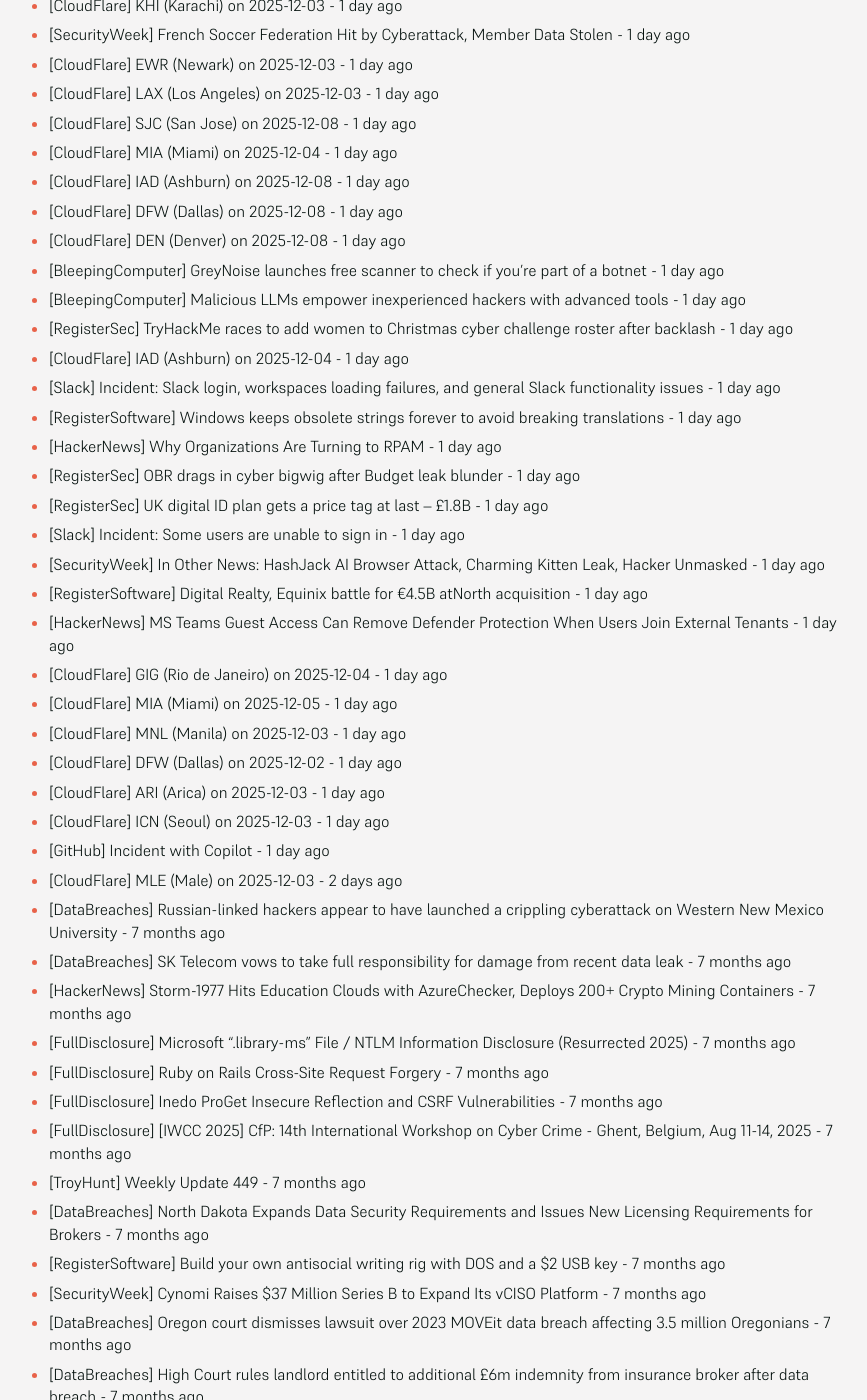
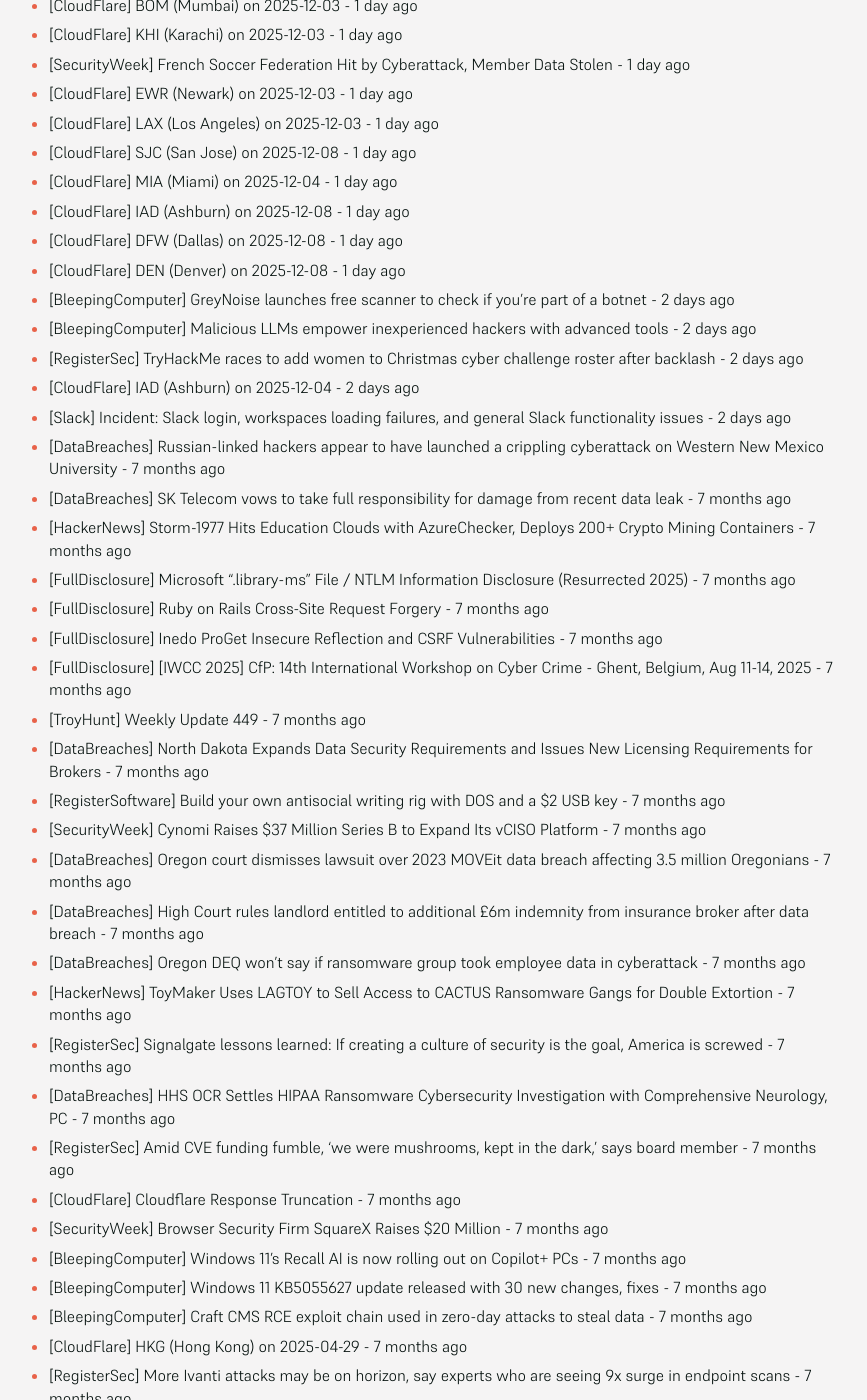
Before and after one commit to SecOpsNews/news, a Jekyll site: the page built from index.md, in a window 1280 px wide and 1400 px high, scrolled down 721 px. Shown: the whole window, without its empty margins (215-1082 px from the left). Built offline with Jekyll 4.4.1, drawn with Linux system fonts in a browser that asks for light colours; some of the changed text lies outside the part shown.

Commit message:
New Feed

```diff
--- a/index.md
+++ b/index.md
@@ -33,27 +34,11 @@ description: Latest Updates
 - [CloudFlare] IAD (Ashburn) on 2025-12-08 - 1 day ago
 - [CloudFlare] DFW (Dallas) on 2025-12-08 - 1 day ago
 - [CloudFlare] DEN (Denver) on 2025-12-08 - 1 day ago
-- [BleepingComputer] GreyNoise launches free scanner to check if you're part of a botnet - 1 day ago
-- [BleepingComputer] Malicious LLMs empower inexperienced hackers with advanced tools - 1 day ago
-- [RegisterSec] TryHackMe races to add women to Christmas cyber challenge roster after backlash - 1 day ago
-- [CloudFlare] IAD (Ashburn) on 2025-12-04 - 1 day ago
-- [Slack] Incident: Slack login, workspaces loading failures, and general Slack functionality issues - 1 day ago
-- [RegisterSoftware] Windows keeps obsolete strings forever to avoid breaking translations - 1 day ago
-- [HackerNews] Why Organizations Are Turning to RPAM - 1 day ago
-- [RegisterSec] OBR drags in cyber bigwig after Budget leak blunder - 1 day ago
-- [RegisterSec] UK digital ID plan gets a price tag at last – £1.8B - 1 day ago
-- [Slack] Incident: Some users are unable to sign in - 1 day ago
-- [SecurityWeek] In Other News: HashJack AI Browser Attack, Charming Kitten Leak, Hacker Unmasked - 1 day ago
-- [RegisterSoftware] Digital Realty, Equinix battle for €4.5B atNorth acquisition - 1 day ago
-- [HackerNews] MS Teams Guest Access Can Remove Defender Protection When Users Join External Tenants - 1 day ago
-- [CloudFlare] GIG (Rio de Janeiro) on 2025-12-04 - 1 day ago
-- [CloudFlare] MIA (Miami) on 2025-12-05 - 1 day ago
-- [CloudFlare] MNL (Manila) on 2025-12-03 - 1 day ago
-- [CloudFlare] DFW (Dallas) on 2025-12-02 - 1 day ago
-- [CloudFlare] ARI (Arica) on 2025-12-03 - 1 day ago
-- [CloudFlare] ICN (Seoul) on 2025-12-03 - 1 day ago
-- [GitHub] Incident with Copilot - 1 day ago
-- [CloudFlare] MLE (Male) on 2025-12-03 - 2 days ago
+- [BleepingComputer] GreyNoise launches free scanner to check if you're part of a botnet - 2 days ago
+- [BleepingComputer] Malicious LLMs empower inexperienced hackers with advanced tools - 2 days ago
+- [RegisterSec] TryHackMe races to add women to Christmas cyber challenge roster after backlash - 2 days ago
+- [CloudFlare] IAD (Ashburn) on 2025-12-04 - 2 days ago
+- [Slack] Incident: Slack login, workspaces loading failures, and general Slack functionality issues - 2 days ago
 - [DataBreaches] Russian-linked hackers appear to have launched a crippling cyberattack on Western New Mexico University - 7 months ago
 - [DataBreaches] SK Telecom vows to take full responsibility for damage from recent data leak - 7 months ago
 - [HackerNews] Storm-1977 Hits Education Clouds with AzureChecker, Deploys 200+ Crypto Mining Containers - 7 months ago
```
Also changed, not shown: other parts of index.md (+3 -2 lines).
